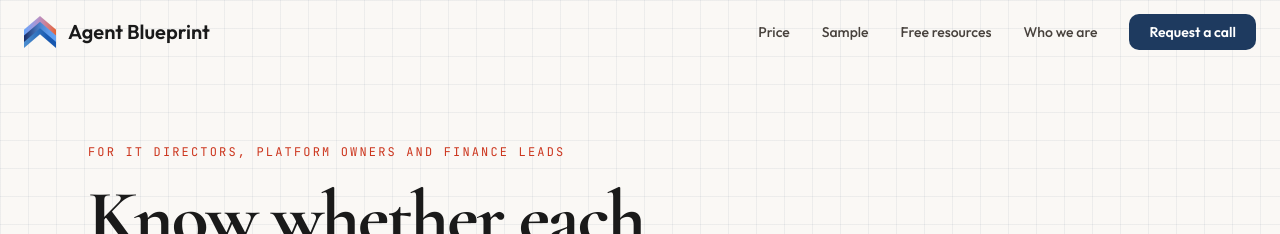
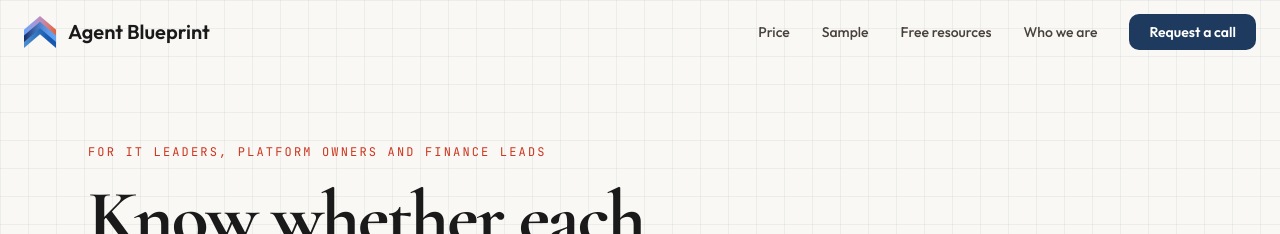
Before and after one commit to agent-blueprint/agent-blueprint-website, a Next.js app: page / in a window 1280 px wide. Shown: the top 234 px of the page. Built offline with nearby package versions, Linux system fonts and the light colour scheme.

Commit message:
copy(home): address IT leaders instead of IT directors
Co-Authored-By: Claude Opus 5.5 <noreply@anthropic.com>

```diff
--- a/src/app/(marketing)/page.tsx
+++ b/src/app/(marketing)/page.tsx
@@ -213,7 +213,7 @@ export default function HomePage() {
         <div className="relative mx-auto grid max-w-6xl gap-12 px-6 pt-28 pb-14 md:pt-36 lg:grid-cols-12 lg:items-center">
           <div className="min-w-0 lg:col-span-7">
             <p className="font-mono text-xs uppercase tracking-[0.18em] text-accent">
-              For IT directors, platform owners and finance leads
+              For IT leaders, platform owners and finance leads
             </p>
             <h1
               className="mt-5 font-display font-bold text-foreground"
```
